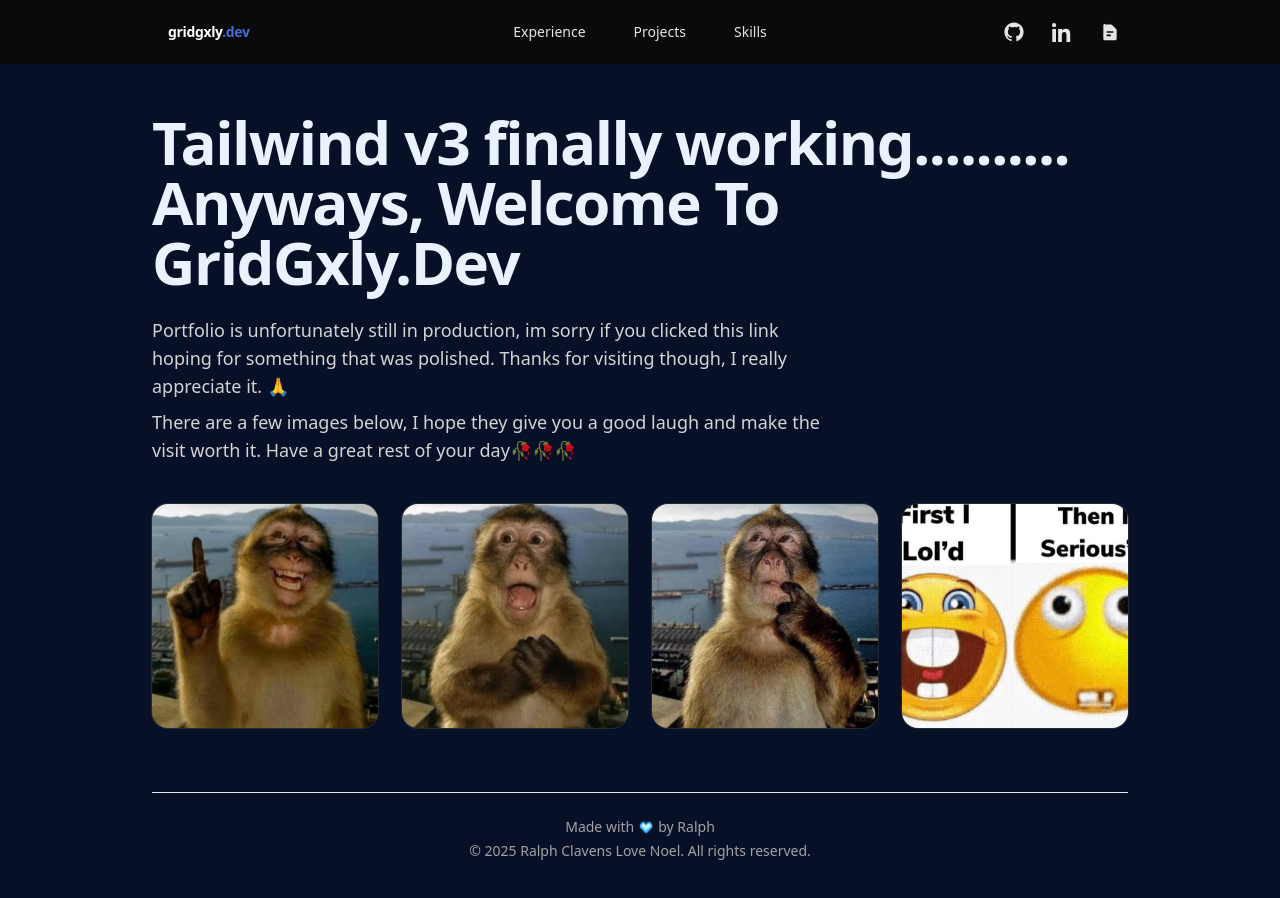
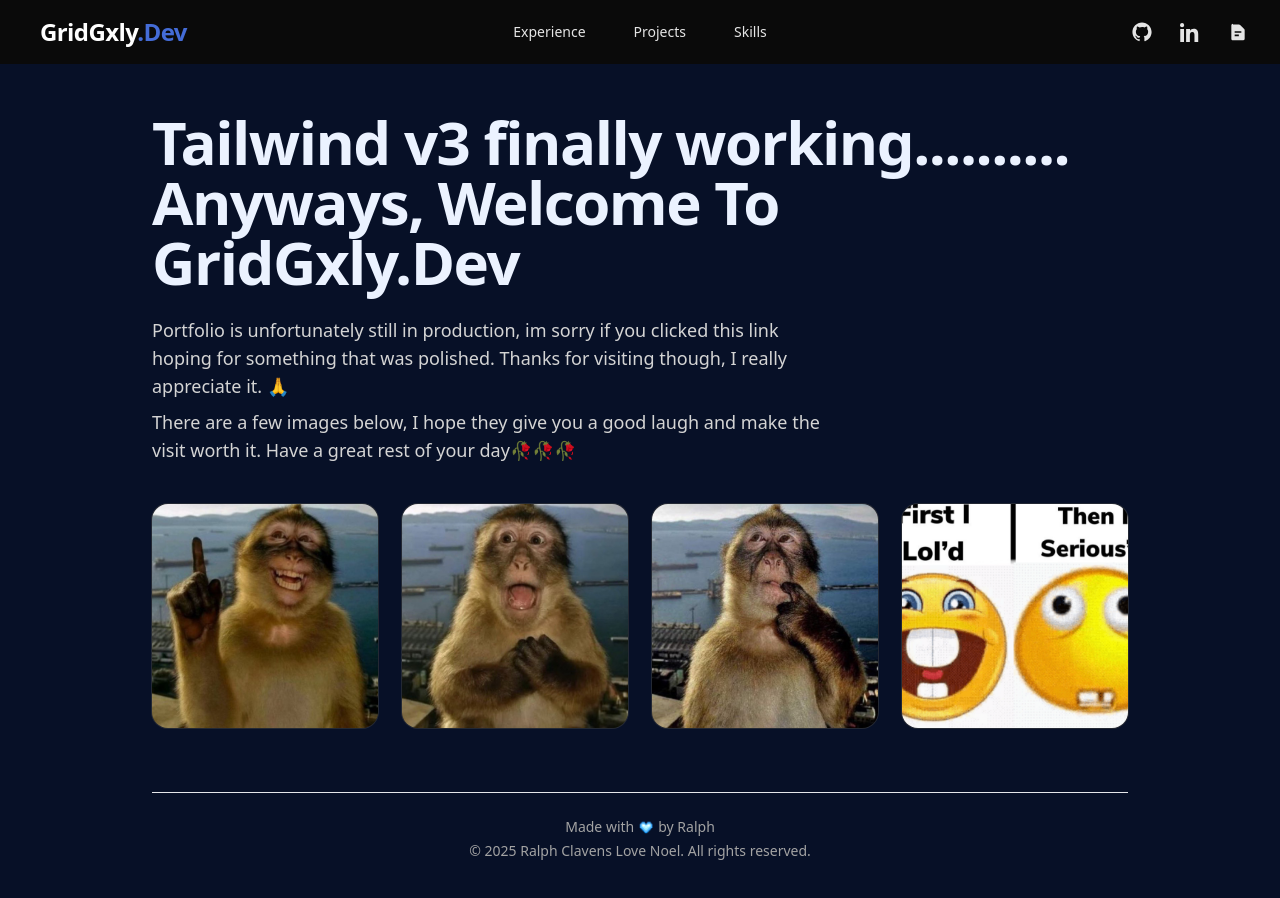
Before and after one commit to GridGxly/Portfolio, a React (Vite) app: page / in a window 1280 px wide. Shown: the top 898 px of the page. Built offline with nearby package versions, Linux system fonts and the light colour scheme.

Commit message:
navbar logo position fix and size increase

```diff
--- a/src/components/Navbar.jsx
+++ b/src/components/Navbar.jsx
@@ -68,16 +68,17 @@
 
     return (
     <header className="fixed inset-x-0 top-0 z-50 bg-neutral-950 text-neutral-100 backdrop-blur">
-    <nav className="relative mx-auto flex h-16 max-w-5xl items-center px-4 sm:px-6">
+    <nav className="relative flex h-16 items-center px-4 sm:px-6">
     <Link
     to="/"
-    className={`group ${pillBase} mr-4 max-sm:px-3 max-sm:py-1 text-base font-semibold tracking-tight whitespace-nowrap leading-none`}
+    className={`group ${pillBase} mr-4 max-sm:px-3 max-sm:py-1 text-lg sm:text-2xl font-semibold tracking-tight whitespace-nowrap leading-none`}
     >
-    <span className="relative z-10 lowercase select-none">
-    <span className="text-white group-hover:text-neutral-950">gridgxly</span>
-    <span className="text-grid-accent-soft group-hover:text-neutral-950">.dev</span>
+    <span className="relative z-10 select-none">
+    <span className="text-white group-hover:text-neutral-950">GridGxly</span>
+    <span className="text-grid-accent-soft group-hover:text-neutral-950">.Dev</span>
     </span>
     </Link>
+
 
 
     <div className="absolute left-1/2 hidden -translate-x-1/2 gap-4 sm:flex">
```
